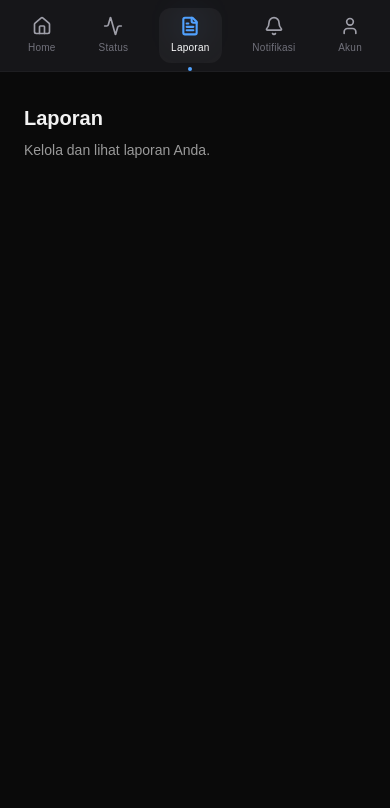
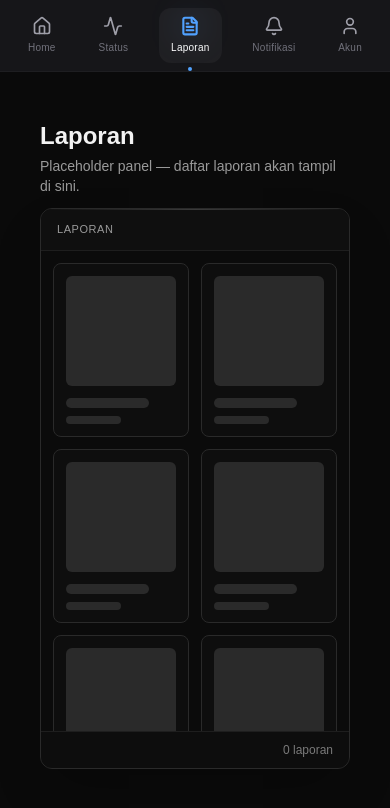
Before and after one commit to MateeJr/univistamonitor, a Next.js app: page /laporan in a window 390 px wide. Shown: the top 808 px of the page. Built offline with nearby package versions, Linux system fonts and the light colour scheme.

Commit message:
Refactor NotifikasiPage layout for enhanced styling and responsiveness; adjust flex properties and increase item count for improved content display.

```diff
--- a/src/components/pages/LaporanPage.tsx
+++ b/src/components/pages/LaporanPage.tsx
@@ -1,10 +1,46 @@
 export default function LaporanPage() {
   return (
-    <section>
-      <h1 className="text-xl font-semibold text-[#f2f2f2]">Laporan</h1>
-      <p className="mt-2 text-sm text-[#9a9a9a]">
-        Kelola dan lihat laporan Anda.
-      </p>
+    <section className="w-full p-4 md:p-6 box-border min-h-full flex flex-col">
+      <div className="mx-auto w-full max-w-screen-2xl flex flex-col flex-1 min-h-0">
+        <div className="mb-3 flex items-end justify-between shrink-0">
+          <div>
+            <h1 className="text-2xl font-semibold text-[#f2f2f2]">Laporan</h1>
+            <p className="mt-1 text-sm text-[#9a9a9a]">
+              Placeholder panel — daftar laporan akan tampil di sini.
+            </p>
+          </div>
+        </div>
+        <div className="relative overflow-hidden rounded-xl border border-[#2a2a2a] bg-[#0b0b0b] shadow-2xl flex flex-col flex-none">
+          <div className="pointer-events-none absolute inset-x-0 top-0 h-px bg-gradient-to-r from-transparent via-[#3a3a3a] to-transparent" />
+          <div className="border-b border-[#1e1e1e] bg-[#0f0f0f] px-4 py-3 sm:px-5">
+            <div className="flex items-center justify-between text-[11px] font-medium uppercase tracking-wider text-[#9a9a9a]">
+              <div className="flex-1">Laporan</div>
+              <div className="hidden sm:block text-[#6a6a6a]">Placeholder</div>
+            </div>
+          </div>
+          <div className="flex-none h-[480px] sm:h-[560px] overflow-auto uv-scrollbar uv-scrollbar--thin overscroll-contain">
+            <div className="grid grid-cols-2 sm:grid-cols-3 md:grid-cols-4 lg:grid-cols-5 xl:grid-cols-6 gap-3 sm:gap-4 p-3 sm:p-4">
+              {Array.from({ length: 24 }).map((_, i) => (
+                <div
+                  key={i}
+                  className="group overflow-hidden rounded-lg border border-[#2a2a2a] bg-[#0e0e0e] hover:bg-[#141414] transition-colors p-3 sm:p-4 flex flex-col"
+                  role="gridcell"
+                  aria-label="placeholder-card"
+                >
+                  <div className="w-full aspect-square rounded-md bg-[#2a2a2a]" />
+                  <div className="mt-3 space-y-2">
+                    <div className="h-2.5 w-9/12 rounded-full bg-[#2a2a2a]" />
+                    <div className="h-2 w-6/12 rounded-full bg-[#2a2a2a]" />
+                  </div>
+                </div>
+              ))}
+            </div>
+          </div>
+          <div className="border-t border-[#1e1e1e] bg-[#0f0f0f]/60 px-4 py-2.5 text-right text-xs text-[#7a7a7a] sm:px-5">
+            0 laporan
+          </div>
+        </div>
+      </div>
     </section>
   );
 }
--- a/src/components/pages/NotifikasiPage.tsx
+++ b/src/components/pages/NotifikasiPage.tsx
@@ -1,8 +1,8 @@
 export default function NotifikasiPage() {
   return (
-    <section className="min-h-full w-full p-4 md:p-6">
-      <div className="mx-auto w-full max-w-5xl flex flex-col">
-        <div className="mb-5 flex items-end justify-between">
+    <section className="w-full p-4 md:p-6 box-border min-h-full flex flex-col">
+      <div className="mx-auto w-full max-w-screen-2xl flex flex-col flex-1 min-h-0">
+        <div className="mb-3 flex items-end justify-between shrink-0">
           <div>
             <h1 className="text-2xl font-semibold text-[#f2f2f2]">Notifikasi</h1>
             <p className="mt-1 text-sm text-[#9a9a9a]">
@@ -10,7 +10,7 @@ export default function NotifikasiPage() {
             </p>
           </div>
         </div>
-        <div className="relative overflow-hidden rounded-xl border border-[#2a2a2a] bg-[#0b0b0b] shadow-2xl flex flex-col">
+        <div className="relative overflow-hidden rounded-xl border border-[#2a2a2a] bg-[#0b0b0b] shadow-2xl flex flex-col flex-none">
           <div className="pointer-events-none absolute inset-x-0 top-0 h-px bg-gradient-to-r from-transparent via-[#3a3a3a] to-transparent" />
           <div className="border-b border-[#1e1e1e] bg-[#0f0f0f] px-4 py-3 sm:px-5">
             <div className="flex items-center text-[11px] font-medium uppercase tracking-wider text-[#9a9a9a]">
@@ -20,8 +20,8 @@ export default function NotifikasiPage() {
               <div className="hidden w-40 shrink-0 lg:block">Waktu</div>
             </div>
           </div>
-          <div className="overflow-auto max-h-80 md:max-h-96 uv-scrollbar uv-scrollbar--thin overscroll-contain">
-            {Array.from({ length: 16 }).map((_, i) => (
+          <div className="flex-none h-[480px] sm:h-[560px] overflow-auto uv-scrollbar uv-scrollbar--thin overscroll-contain">
+            {Array.from({ length: 40 }).map((_, i) => (
               <div
                 key={i}
                 className={`${i % 2 === 0 ? "bg-[#0e0e0e]" : "bg-[#181818]"} group flex h-12 w-full items-center px-3 transition-colors sm:h-14 sm:px-4`}
```
